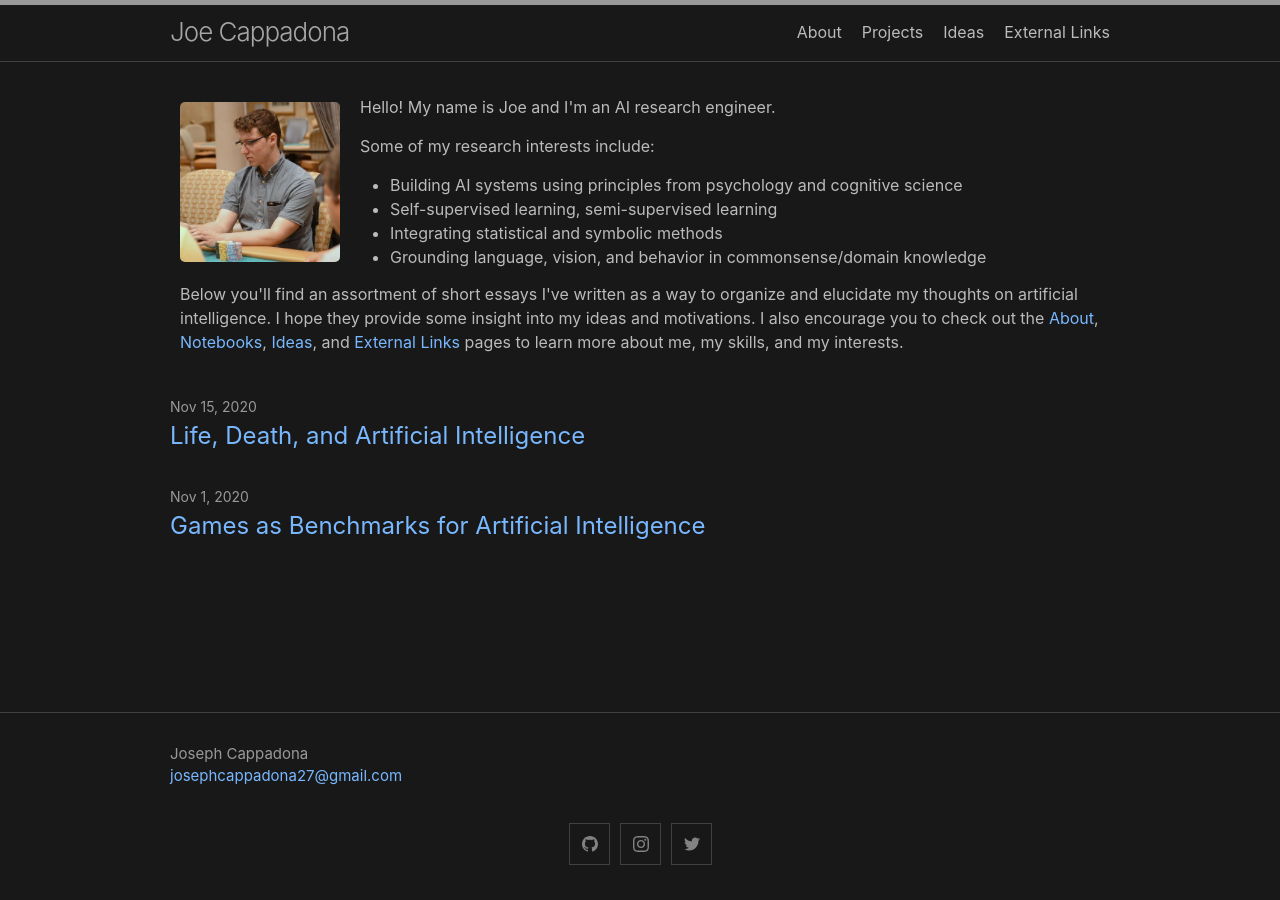
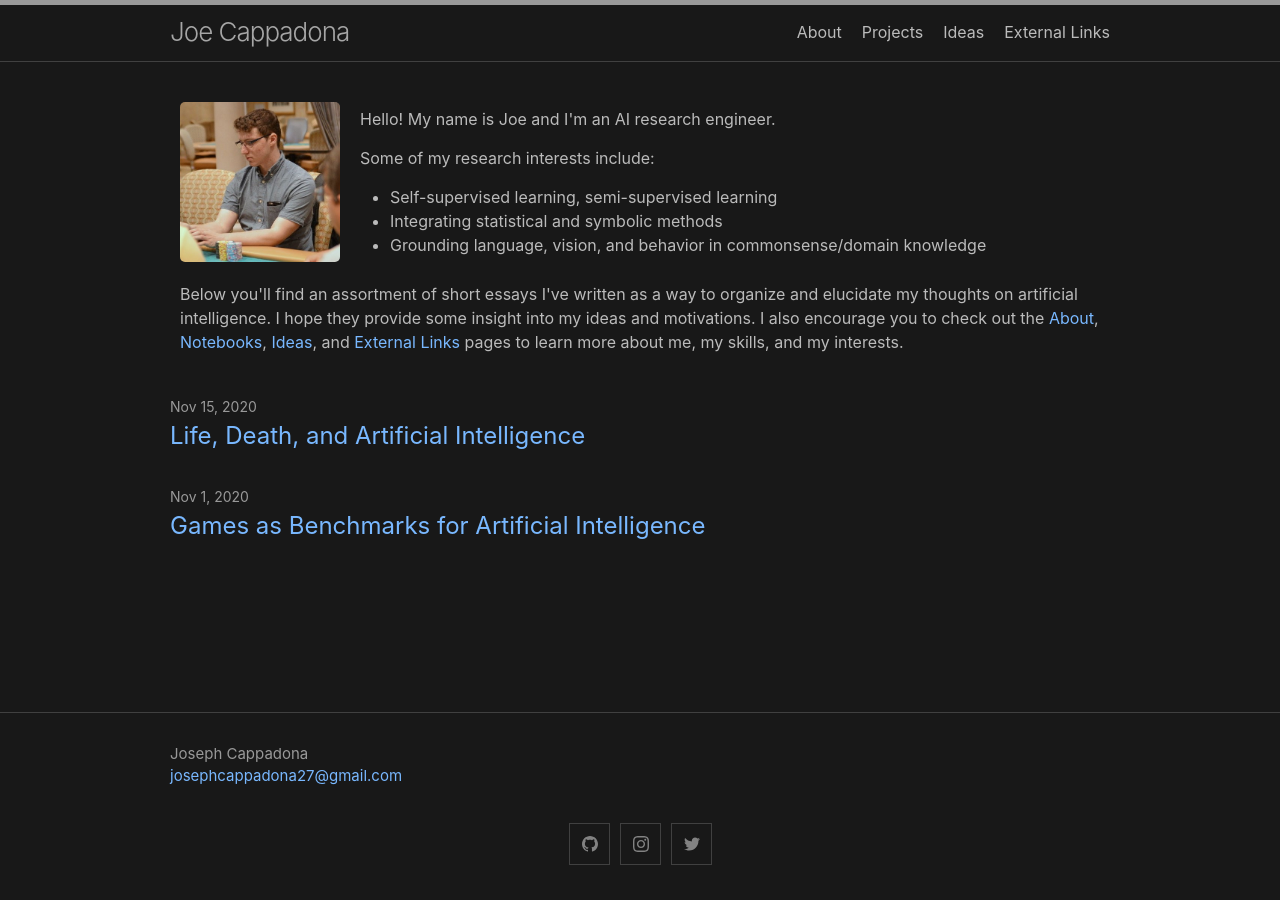
Before and after one commit to josephcappadona/josephcappadona.github.io, a Jekyll site: the page built from index.md, in a window 1280 px wide. Built offline with Jekyll 4.4.1, drawn with Linux system fonts in a browser that asks for light colours.

Commit message:
Update index.md

```diff
--- a/index.md
+++ b/index.md
@@ -12,7 +12,6 @@ layout: home
       <div>
         <p>Some of my research interests include:</p>
         <ul style="margin-bottom: 0px; white-space: nowrap;">
-          <li>Building AI systems using principles from psychology and cognitive science</li>
           <li>Self-supervised learning, semi-supervised learning</li>
           <li>Integrating statistical and symbolic methods</li>
           <li>Grounding language, vision, and behavior in commonsense/domain knowledge</li>
```
